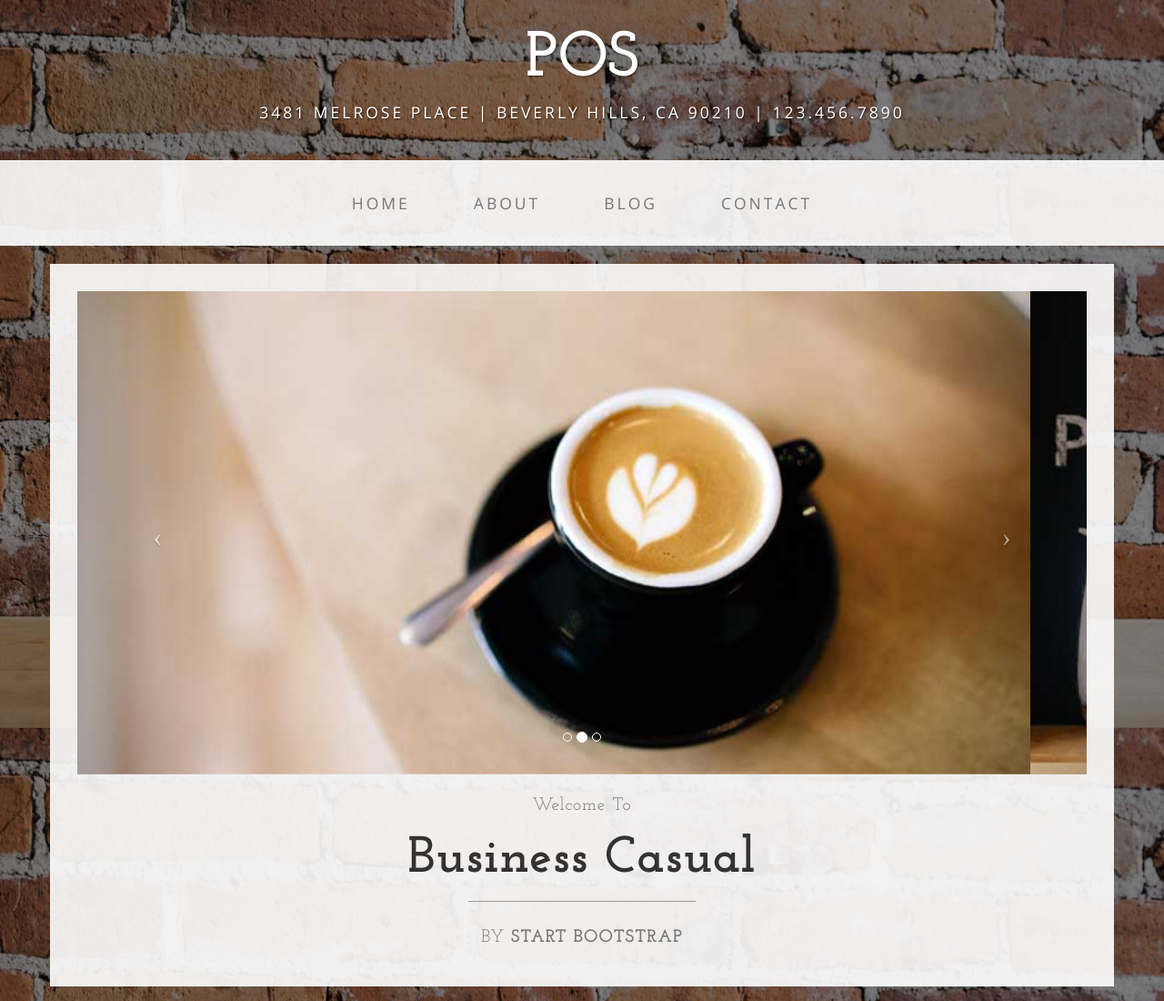
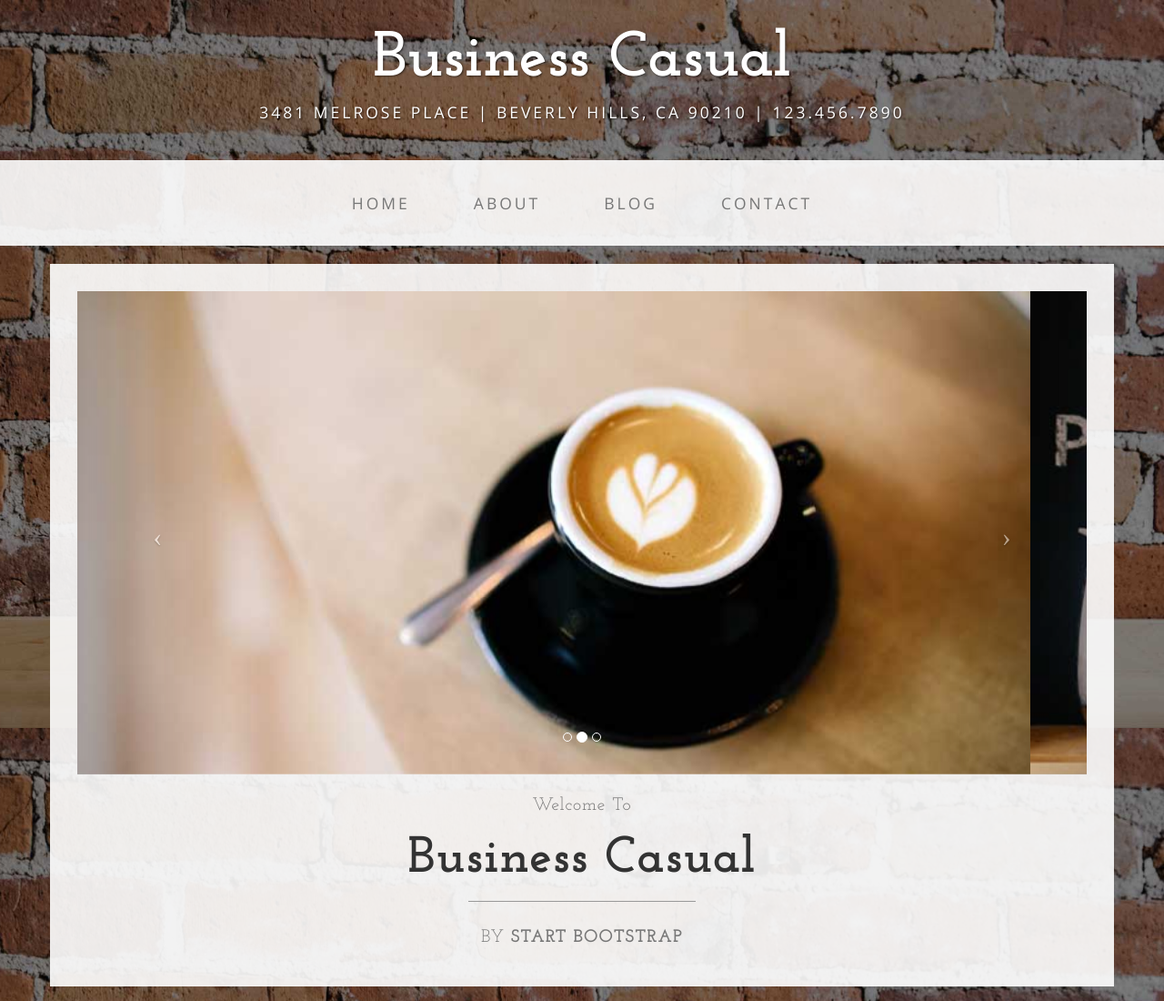
Before and after one commit to rart/business-casual-blueprint, a plain HTML site: page static-assets/index.html in a window 1280 px wide. Shown: the top 1100 px of the page at 91% size. Drawn offline with nearby package versions, Linux system fonts and the light colour scheme; a script that the page names is missing.

Commit message:
Reverting to original now that it 'works'

```diff
--- a/static-assets/index.html
+++ b/static-assets/index.html
@@ -32,7 +32,7 @@
 
 <body>
 
-    <div class="brand">POS</div>
+    <div class="brand">Business Casual</div>
     <div class="address-bar">3481 Melrose Place | Beverly Hills, CA 90210 | 123.456.7890</div>
 
     <!-- Navigation -->
```
